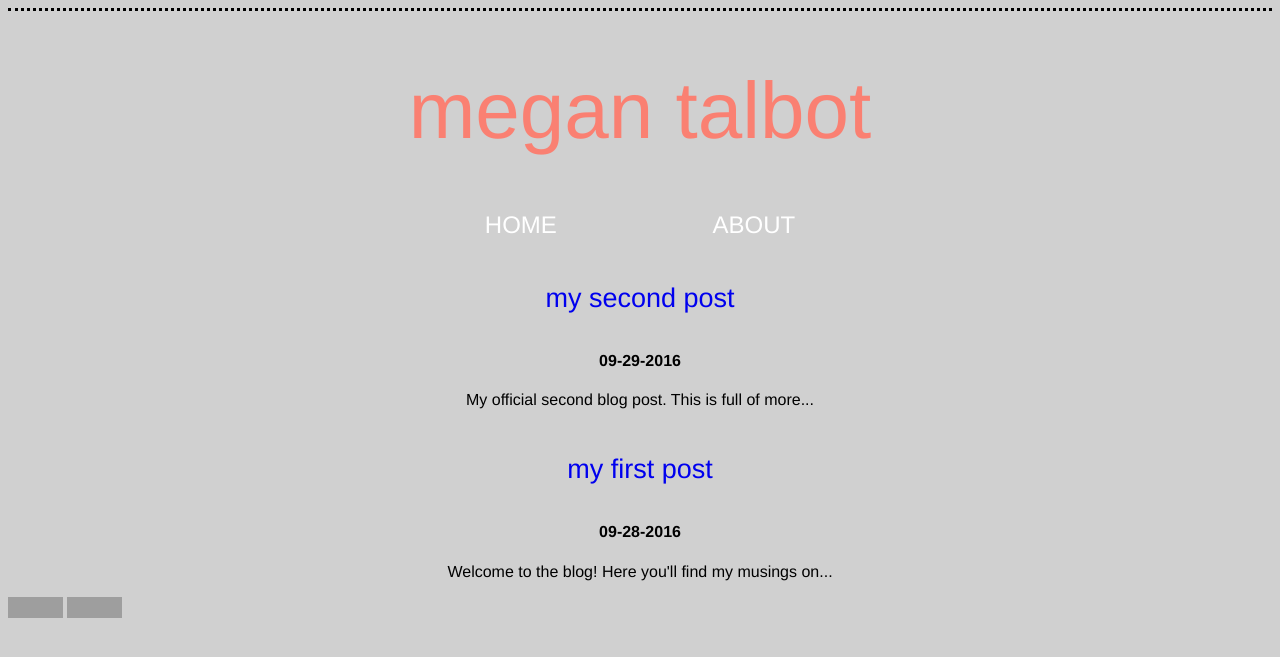
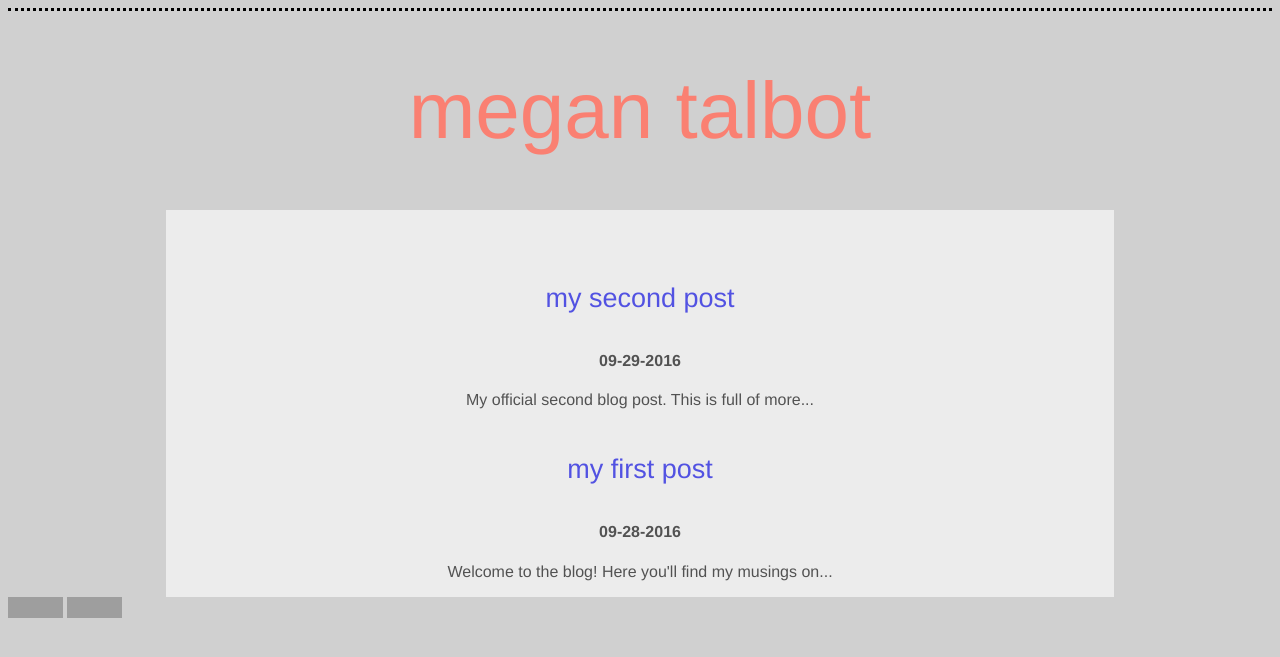
Before and after one commit to meganft/meganft.github.io, a Jekyll site: the page built from index.html, in a window 1280 px wide. Shown: the top 657 px of the page. Built offline with Jekyll 4.4.1, drawn with Linux system fonts in a browser that asks for light colours; grey boxes are pictures that could not be loaded.

```diff
--- a/css/styles.css
+++ b/css/styles.css
@@ -72,3 +72,15 @@
   font-weight: lighter;
   font-size: 24px;
 }
+
+div {
+  font-size: 1em;
+  font-family: Helvetica;
+  font-weight: lighter;
+  align-content: center;
+  background-color: white;
+  opacity: 0.6;
+  height: 100%;
+  width: 75%;
+  margin: 0 auto;
+}
```
